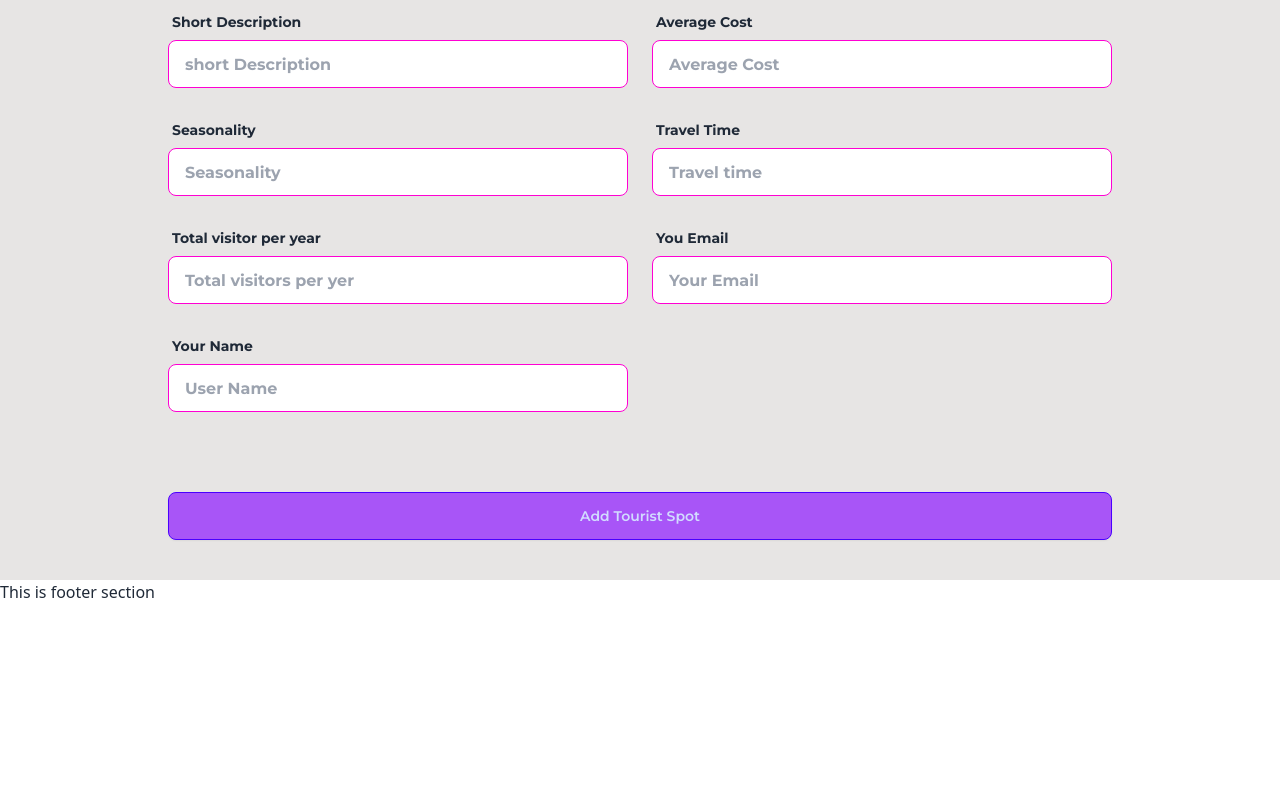
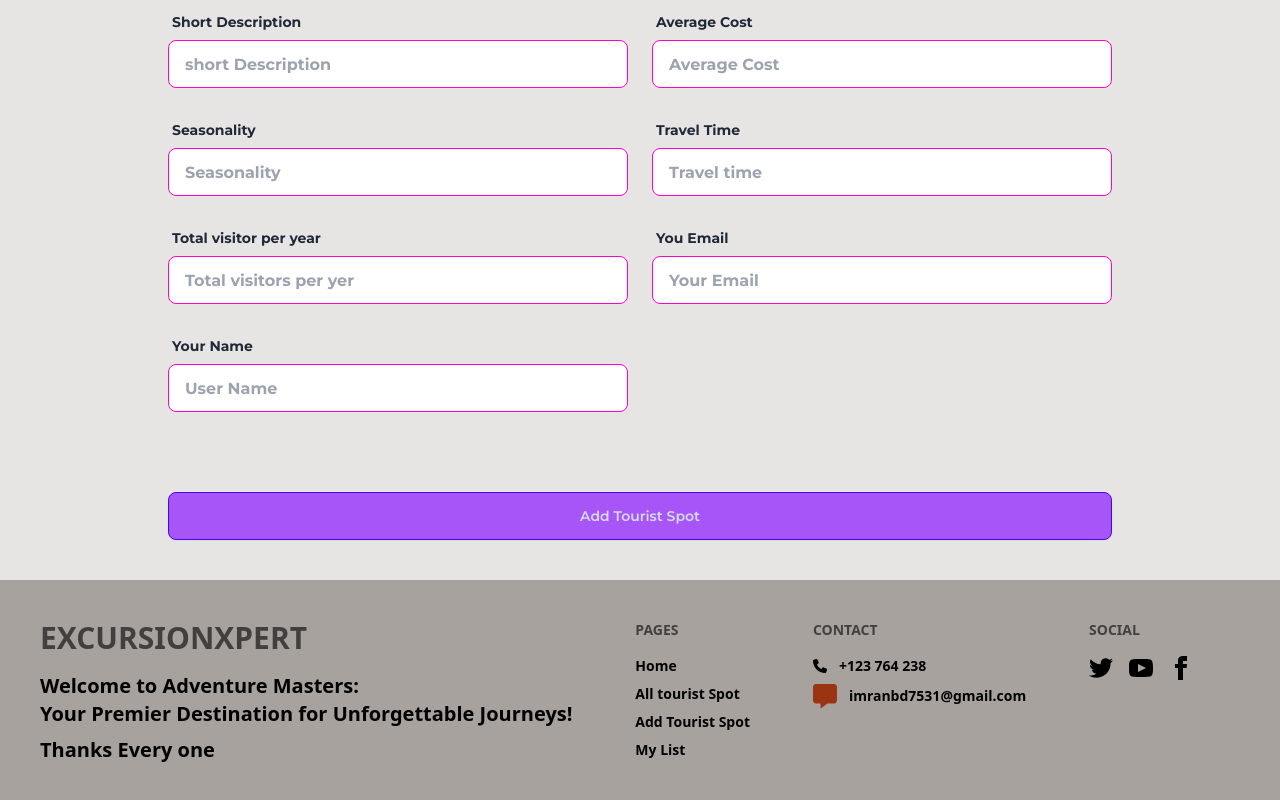
Before and after one commit to Mohammad-imran75/b9a10-tourist-bd, a React (Vite) app: page /addTourist in a window 1280 px wide. Shown: the part 376-1176 px from the top of the page. Before the commit the page ends 980 px from the top, so only its background shows below. Built offline with nearby package versions, Linux system fonts and the light colour scheme; no server answers.

Commit message:
footer section added

```diff
--- a/src/Pages/Footer.jsx
+++ b/src/Pages/Footer.jsx
@@ -1,11 +1,66 @@
-
+import { FaMessage, FaPhone } from "react-icons/fa6";
 
 const Footer = () => {
-    return (
-        <div>
-            <h1>This is footer section</h1>
+  return (
+    <footer className="footer p-10 bg-stone-400 font-bold text-black">
+      <nav>
+        <h6 className="footer-title text-3xl">ExcursionXpert</h6>
+        <p className="text-xl">Welcome to Adventure Masters: <br /> Your Premier Destination for Unforgettable Journeys!</p>
+        <p className="text-xl">Thanks Every one</p>
+      </nav>
+      <nav>
+        <h6 className="footer-title">Pages</h6>
+        <a className="link link-hover">Home</a>
+        <a className="link link-hover">All tourist Spot</a>
+        <a className="link link-hover">Add Tourist Spot</a>
+        <a className="link link-hover">My List</a>
+      </nav>
+      <nav>
+        <h6 className="footer-title">Contact</h6>
+        <a className="link link-hover flex items-center gap-3 font-bold"><FaPhone></FaPhone>+123 764 238</a>
+        <a className="link link-hover flex items-center gap-3"><FaMessage className="text-2xl text-orange-800"></FaMessage> imranbd7531@gmail.com</a>
+
+      </nav>
+      <nav>
+        <h6 className="footer-title">Social</h6>
+        <div className="grid grid-flow-col gap-4">
+          <a>
+            <svg
+              xmlns="http://www.w3.org/2000/svg"
+              width="24"
+              height="24"
+              viewBox="0 0 24 24"
+              className="fill-current"
+            >
+              <path d="M24 4.557c-.883.392-1.832.656-2.828.775 1.017-.609 1.798-1.574 2.165-2.724-.951.564-2.005.974-3.127 1.195-.897-.957-2.178-1.555-3.594-1.555-3.179 0-5.515 2.966-4.797 6.045-4.091-.205-7.719-2.165-10.148-5.144-1.29 2.213-.669 5.108 1.523 6.574-.806-.026-1.566-.247-2.229-.616-.054 2.281 1.581 4.415 3.949 4.89-.693.188-1.452.232-2.224.084.626 1.956 2.444 3.379 4.6 3.419-2.07 1.623-4.678 2.348-7.29 2.04 2.179 1.397 4.768 2.212 7.548 2.212 9.142 0 14.307-7.721 13.995-14.646.962-.695 1.797-1.562 2.457-2.549z"></path>
+            </svg>
+          </a>
+          <a>
+            <svg
+              xmlns="http://www.w3.org/2000/svg"
+              width="24"
+              height="24"
+              viewBox="0 0 24 24"
+              className="fill-current"
+            >
+              <path d="M19.615 3.184c-3.604-.246-11.631-.245-15.23 0-3.897.266-4.356 2.62-4.385 8.816.029 6.185.484 8.549 4.385 8.816 3.6.245 11.626.246 15.23 0 3.897-.266 4.356-2.62 4.385-8.816-.029-6.185-.484-8.549-4.385-8.816zm-10.615 12.816v-8l8 3.993-8 4.007z"></path>
+            </svg>
+          </a>
+          <a>
+            <svg
+              xmlns="http://www.w3.org/2000/svg"
+              width="24"
+              height="24"
+              viewBox="0 0 24 24"
+              className="fill-current"
+            >
+              <path d="M9 8h-3v4h3v12h5v-12h3.642l.358-4h-4v-1.667c0-.955.192-1.333 1.115-1.333h2.885v-5h-3.808c-3.596 0-5.192 1.583-5.192 4.615v3.385z"></path>
+            </svg>
+          </a>
         </div>
-    );
+      </nav>
+    </footer>
+  );
 };
 
 export default Footer;
--- a/src/Routes/AllTouristSpot.jsx
+++ b/src/Routes/AllTouristSpot.jsx
@@ -22,12 +22,12 @@
     });
 
   return (
-    <div>
-      <div className="text-center mt-10 ">
+    <div className="font-montserrat">
+      <div className="text-center font-bold text-2xl mt-10 ">
         Sorting :
         <select value={sortOrder} onChange={handleSortOrderChange}>
-          <option className="font-bold" value="ascending">Ascending</option>
-          <option className="font-bold" value="descending">Descending</option>
+          <option className="font-bold text-2xl" value="ascending">Ascending</option>
+          <option className="font-bold text-2xl" value="descending">Descending</option>
         </select>
       </div>
       <div className="grid lg:grid-cols-2 gap-4 mt-10 p-4">
```
